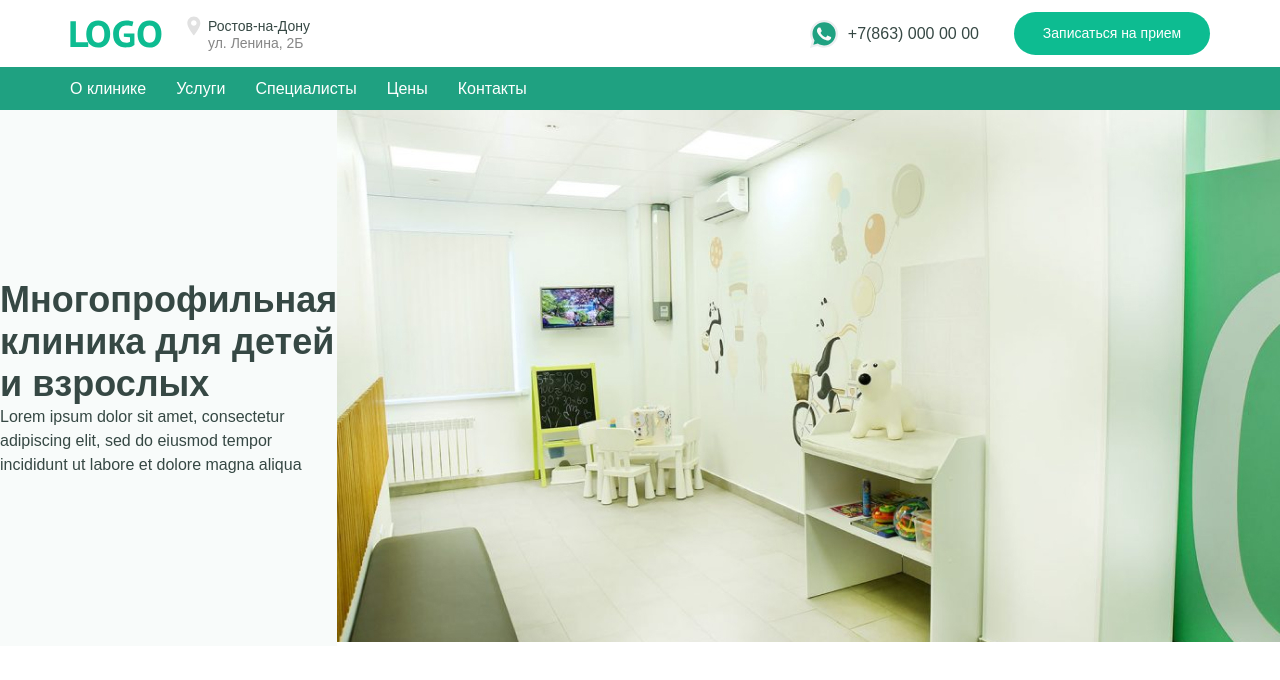
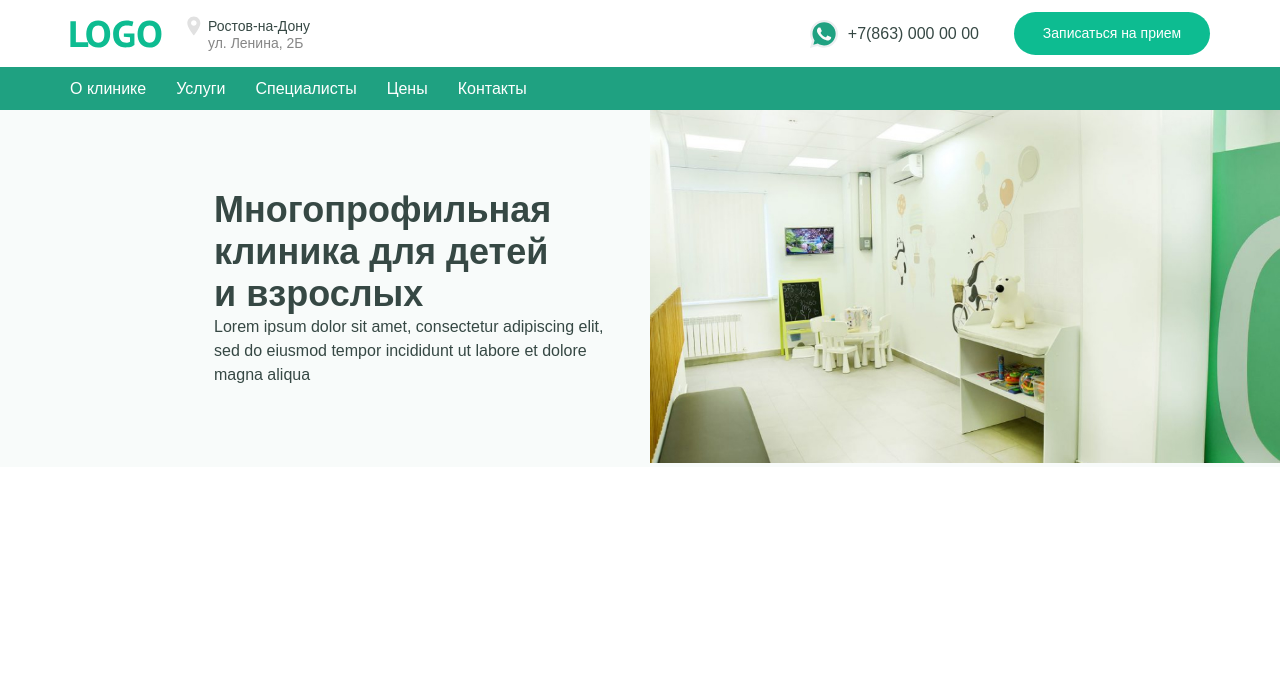
Before and after one commit to AntonTenS/Project-Clinic-React, a React app: page / in a window 1280 px wide. Shown: the top 680 px of the page. Built offline with nearby package versions, Linux system fonts and the light colour scheme; the HTML template or start-up script is replaced by a standard one.

Commit message:
state-normal

```diff
--- a/src/components/main.jsx
+++ b/src/components/main.jsx
@@ -15,12 +15,12 @@ function Main() {
       <div className={style.flexrow}>
         <div className={style.left}>
           <div className={style.flexcenter}>
-            <h1>{get.main.title}</h1>
+            <h1 className={style.h1}>{get.main.title}</h1>
             <p>{get.main.discription}</p>
           </div>
         </div>
         <div className={style.right}>
-          <img src={img} alt="mainImage" />
+          <img className={style.img} src={img} alt="mainImage" />
         </div>
       </div>
     </div>
--- a/src/components/main.module.scss
+++ b/src/components/main.module.scss
@@ -2,10 +2,11 @@
   width: 100%;
   display: flex;
   flex-direction: row;
+  gap: 20px;
 }
 
 .left {
-  width: 51%;
+  width: 50%;
   display: flex;
   justify-content: end;
   align-items: center;
@@ -14,20 +15,24 @@
 
 .flexcenter {
   max-width: 416px;
+  background: var(--gray);
 }
 
 .right {
-  //width: 950px;
+  width: 50%;
+  height: 100%;
 }
 .con {
   width: 100%;
+  background: var(--gray);
 }
 
-h1 {
+.h1 {
   font-family: var(--font-family);
   font-weight: 700;
   font-size: 36px;
   color: var(--text);
+  max-width: 345px;
 }
 p {
   font-family: var(--font-family);
@@ -36,3 +41,9 @@ p {
   line-height: 150%;
   color: var(--text);
 }
+.img {
+  object-fit: cover;
+  width: 100%;
+  height: 100%;
+  max-height: 533px;
+}
```
